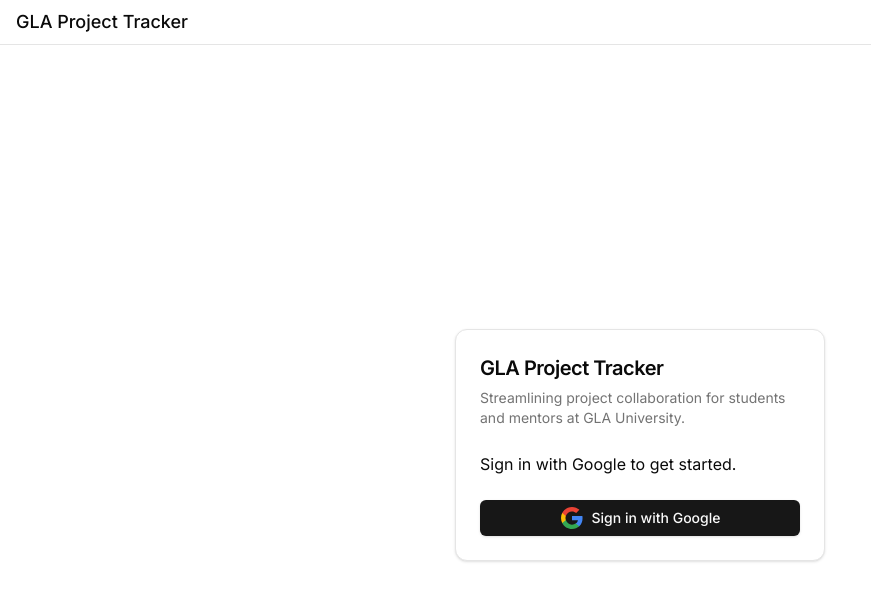
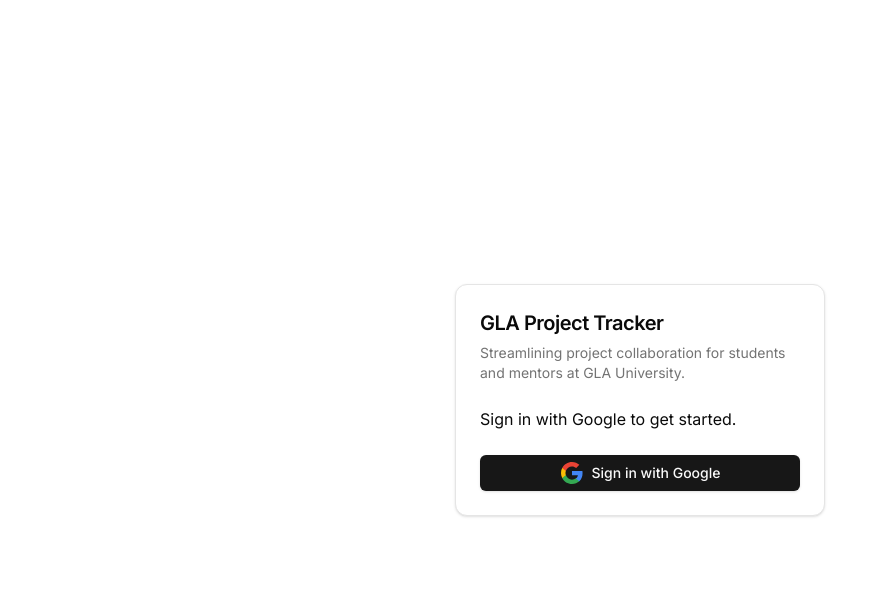
Before and after one commit to AmanVarshney01/Hack-Track, a Next.js app: page /login in a window 1280 px wide. Shown: the top 600 px of the page, without its empty margins (0-871 px from the left). Built offline with nearby package versions, Linux system fonts and the light colour scheme; no server answers.

Commit message:
Add dashboard and login layout components

```diff
--- a/app/layout.tsx
+++ b/app/(dashboard)/layout.tsx
@@ -1,5 +1,5 @@
 import { Inter as FontSans } from "next/font/google";
-import "./globals.css";
+import "@/app/globals.css";
 import { ThemeProvider } from "@/components/ThemeProvider";
 import { ReactQueryClientProvider } from "@/components/ReactQueryClientProvider";
 
--- /dev/null
+++ b/app/(login)/layout.tsx
@@ -0,0 +1,60 @@
+import { Inter as FontSans } from "next/font/google";
+import "@/app/globals.css";
+import { ThemeProvider } from "@/components/ThemeProvider";
+// import { ReactQueryClientProvider } from "@/components/ReactQueryClientProvider";
+
+import { cn } from "@/lib/utils";
+import type { Viewport } from "next";
+
+
+export const viewport: Viewport = {
+  themeColor: [
+    { media: "(prefers-color-scheme: light)", color: "white" },
+    { media: "(prefers-color-scheme: dark)", color: "black" },
+  ],
+};
+
+const fontSans = FontSans({
+  subsets: ["latin"],
+  variable: "--font-sans",
+});
+
+const defaultUrl = process.env.VERCEL_URL
+  ? `https://${process.env.VERCEL_URL}`
+  : "http://localhost:3000";
+
+export const metadata = {
+  metadataBase: new URL(defaultUrl),
+  title: "Project Tracker",
+  description: "A project tracker for GLA students",
+};
+
+export default function RootLayout({
+  children,
+}: {
+  children: React.ReactNode;
+}) {
+  return (
+    <html lang="en">
+      <body
+        className={cn(
+          "min-h-svh bg-background font-sans antialiased",
+          fontSans.variable,
+        )}
+      >
+        {/* <ReactQueryClientProvider> */}
+          <ThemeProvider
+            attribute="class"
+            defaultTheme="system"
+            enableSystem
+            disableTransitionOnChange
+          >
+            <main className="min-h-svh font-sans">
+                {children}
+            </main>
+          </ThemeProvider>
+        {/* </ReactQueryClientProvider> */}
+      </body>
+    </html>
+  );
+}
--- a/app/login/page.tsx
+++ b/app/(login)/login/page.tsx
@@ -27,7 +27,7 @@
   }
 
   return (
-    <section className="absolute flex min-h-svh w-full items-center justify-center bg-background">
+    <section className="flex min-h-svh w-full items-center justify-center bg-background">
       <Card>
         <CardHeader>
           <CardTitle className=" text-xl">GLA Project Tracker</CardTitle>
--- a/app/auth/callback/route.ts
+++ b/app/auth/callback/route.ts
@@ -3,9 +3,6 @@
 import { cookies } from "next/headers";
 
 export async function GET(request: Request) {
-  // The `/auth/callback` route is required for the server-side auth flow implemented
-  // by the Auth Helpers package. It exchanges an auth code for the user's session.
-  // https://supabase.com/docs/guides/auth/auth-helpers/nextjs#managing-sign-in-with-code-exchange
   const requestUrl = new URL(request.url);
   const code = requestUrl.searchParams.get("code");
 
@@ -15,6 +12,5 @@
     await supabase.auth.exchangeCodeForSession(code);
   }
 
-  // URL to redirect to after sign in process completes
   return NextResponse.redirect(new URL("/", request.url));
 }
```
Also changed, not shown: app/(dashboard)/page.tsx (renamed from app/page.tsx), app/(login)/project/new/page.tsx (renamed from app/project/new/page.tsx).
